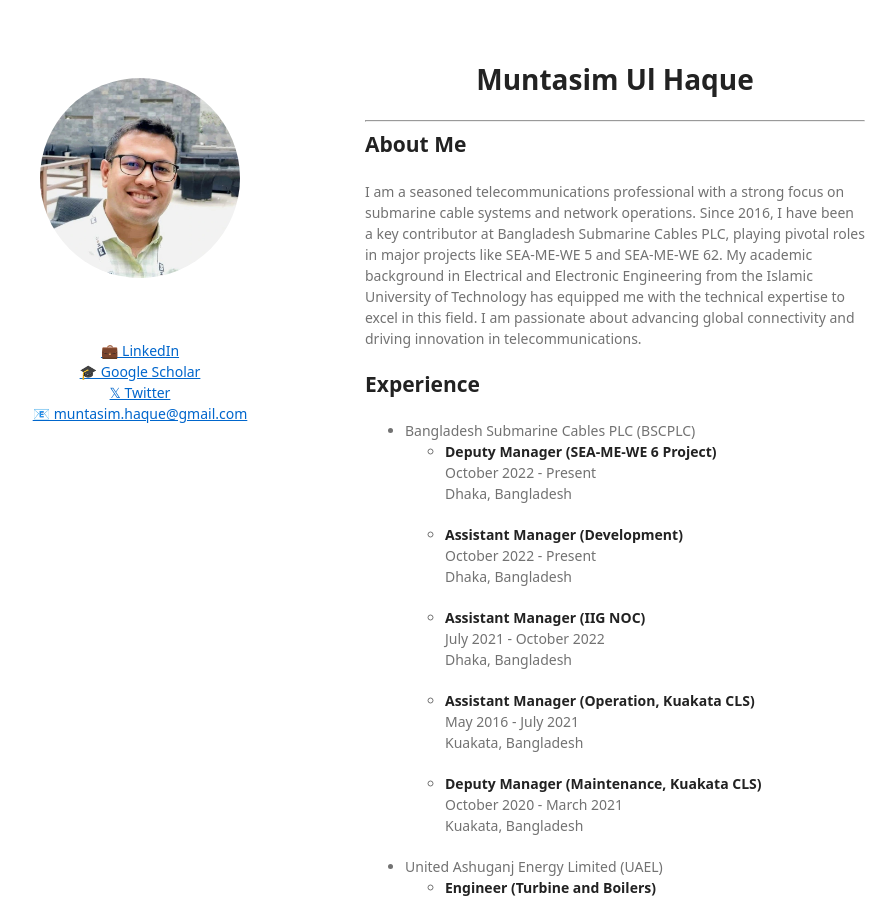
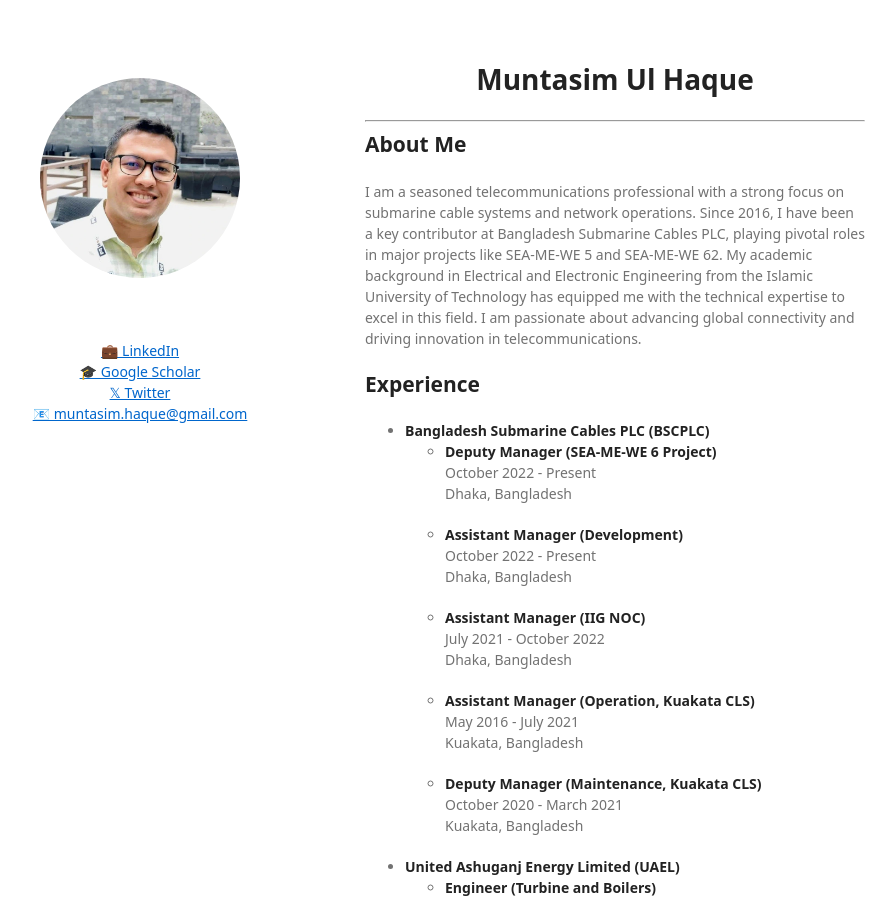
Before and after one commit to muntasimulhaque/muntasimulhaque.github.io, a Jekyll site: the page built from index.md, in a window 1280 px wide and 900 px high. Shown: the whole window, without its empty margins (205-1101 px from the left). Built offline with Jekyll 4.4.1, drawn with Linux system fonts in a browser that asks for light colours; our own code applies the rules of GitHub Pages for plain Markdown files.

```diff
--- a/index.md
+++ b/index.md
@@ -7,7 +7,7 @@ I am a seasoned telecommunications professional with a strong focus on submarine
 
 ## Experience
 
-- Bangladesh Submarine Cables PLC (BSCPLC)
+- **Bangladesh Submarine Cables PLC (BSCPLC)**
 	- **Deputy Manager (SEA-ME-WE 6 Project)**
 		October 2022 - Present
 		Dhaka, Bangladesh
@@ -28,7 +28,7 @@ I am a seasoned telecommunications professional with a strong focus on submarine
 		October 2020 - March 2021
 		Kuakata, Bangladesh
 
-- United Ashuganj Energy Limited (UAEL)
+- **United Ashuganj Energy Limited (UAEL)**
 	- **Engineer (Turbine and Boilers)**
 		March 2015 - April 2016
 		Ashuganj, Bangladesh
```
